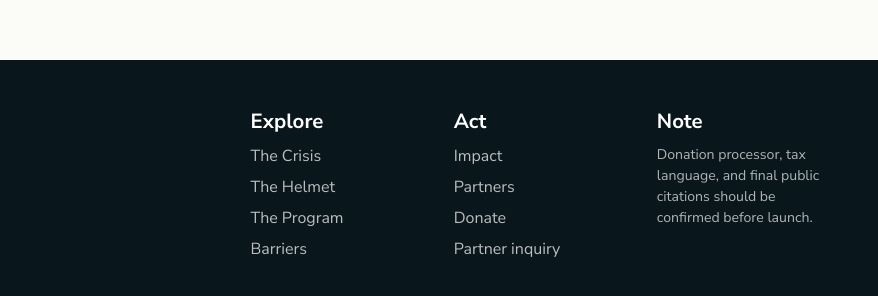
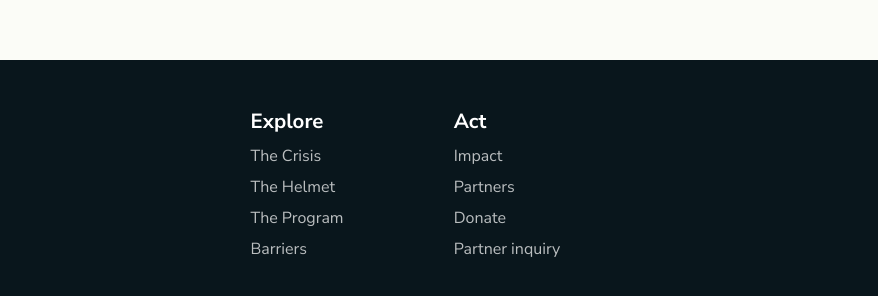
Before and after one commit to JimWas/JimsHelmets, a plain HTML site: page website/index.html in a window 1280 px wide. Shown: the part 4304-4600 px from the top of the page, 402-1280 px from the left. Drawn offline with Linux system fonts and the light colour scheme; a script that the page names is missing.

Commit message:
Remove pre-launch Note from homepage footer

```diff
--- a/website/index.html
+++ b/website/index.html
@@ -192,10 +192,6 @@
         <a href="/donate">Donate</a>
         <a href="mailto:hello@jimshelmets.org">Partner inquiry</a>
       </div>
-      <div>
-        <h3>Note</h3>
-        <p class="fine-print">Donation processor, tax language, and final public citations should be confirmed before launch.</p>
-      </div>
     </div>
   </footer>
   <script src="js/main.js"></script>
```
